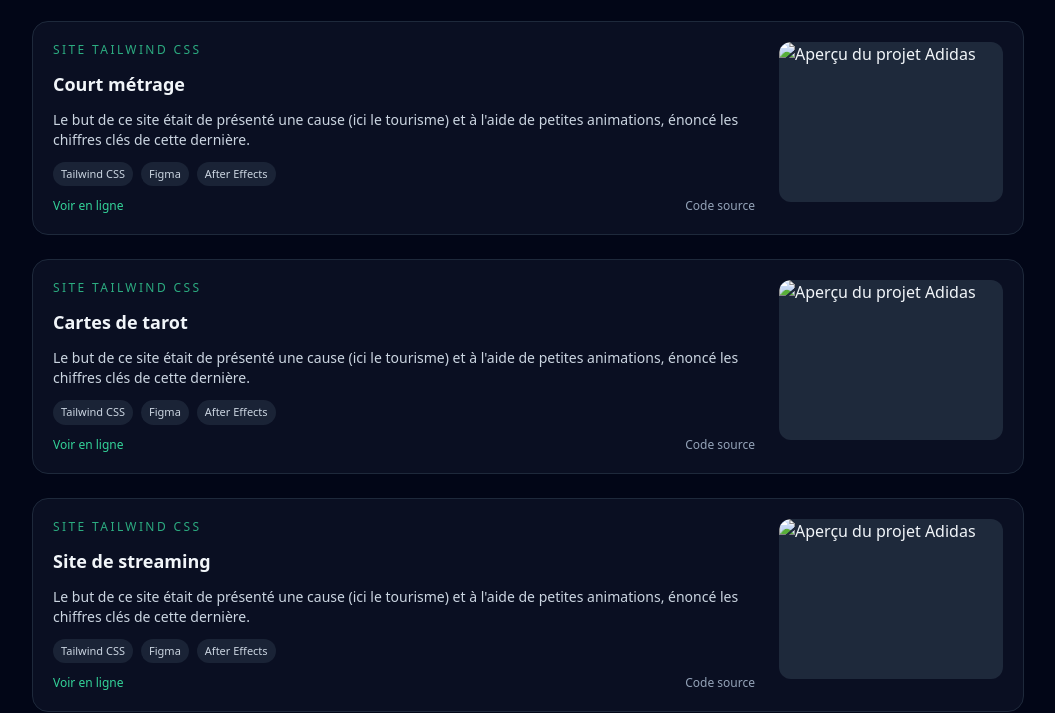
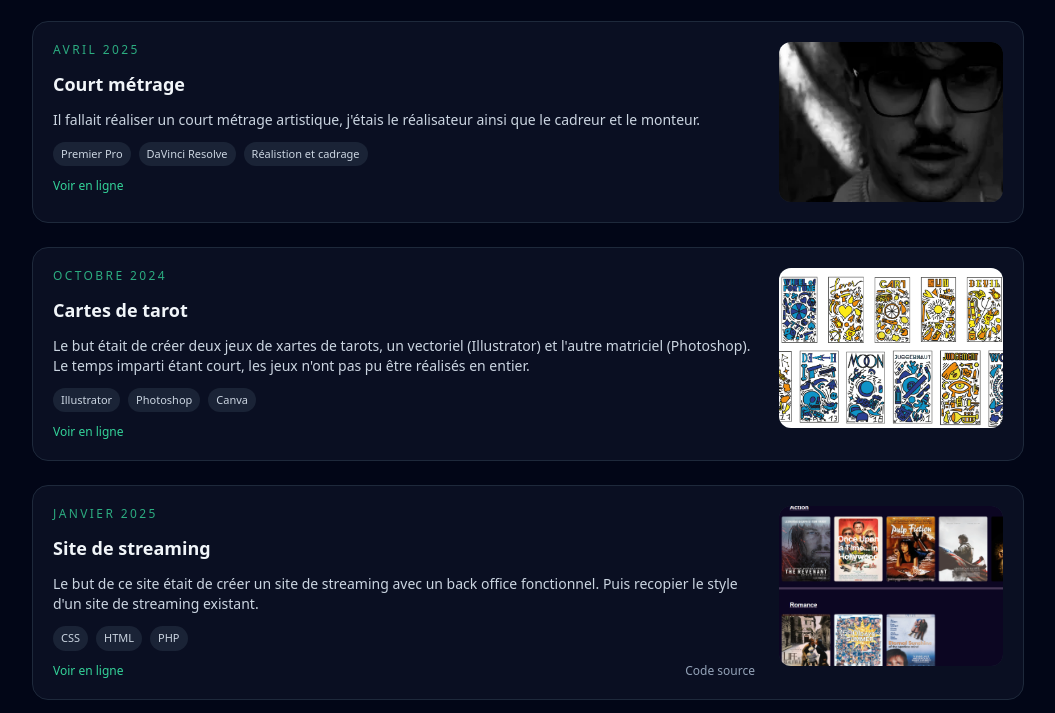
Before and after one commit to ArthurDesmoulins/Portfolio, a website: page projects.html in a window 1280 px wide. Shown: the part 2276-2989 px from the top of the page, without its empty margins (112-1167 px from the left). Drawn offline with nearby package versions, Linux system fonts and the light colour scheme.

Commit message:
feat: Update project portfolio with new descriptions, technologies, and links, and add corresponding image assets.

```diff
--- a/projects.html
+++ b/projects.html
@@ -235,7 +235,7 @@
 
               <div class="mt-4 flex items-center text-xs">
                 <a
-                  href="https://sae3.01-arhur-desmoulins.mmidev.fr/"
+                  href="https://eregaudie17.github.io/Sae-3.03/"
                   class="text-emerald-400 hover:underline"
                 >
                   Voir en ligne
@@ -544,7 +544,7 @@
             <!-- Texte -->
             <div class="flex-1 space-y-3">
               <p class="text-xs uppercase tracking-[0.2em] text-emerald-400/80">
-                Site Tailwind CSS
+                Avril 2025
               </p>
 
               <h3
@@ -554,35 +554,28 @@
               </h3>
 
               <p class="text-sm text-slate-300">
-                Le but de ce site était de présenté une cause (ici le tourisme)
-                et à l'aide de petites animations, énoncé les chiffres clés de
-                cette dernière.
+                Il fallait réaliser un court métrage artistique, j'étais le
+                réalisateur ainsi que le cadreur et le monteur.
               </p>
 
               <div class="flex flex-wrap gap-2 text-[11px] text-slate-300">
                 <span class="px-2 py-1 rounded-full bg-slate-800/80"
-                  >Tailwind CSS</span
+                  >Premier Pro</span
                 >
                 <span class="px-2 py-1 rounded-full bg-slate-800/80"
-                  >Figma</span
+                  >DaVinci Resolve</span
                 >
                 <span class="px-2 py-1 rounded-full bg-slate-800/80"
-                  >After Effects</span
+                  >Réalistion et cadrage</span
                 >
               </div>
 
               <div class="mt-4 flex items-center justify-between text-xs">
                 <a
-                  href="https://sae3.01-arhur-desmoulins.mmidev.fr/"
+                  href="https://youtu.be/QZ9tO2DEMTQ"
                   class="text-emerald-400 hover:underline"
                 >
                   Voir en ligne
-                </a>
-                <a
-                  href="https://github.com/ArthurDesmoulins/Sae-3.03"
-                  class="text-slate-400 hover:underline"
-                >
-                  Code source
                 </a>
               </div>
             </div>
@@ -592,8 +585,8 @@
               class="w-full md:w-56 h-40 rounded-xl bg-slate-800 overflow-hidden flex-shrink-0"
             >
               <img
-                src="asset/.png"
-                alt="Aperçu du projet Adidas"
+                src="asset/Court-métrage.png"
+                alt="Aperçu du projet Court-métrage"
                 class="w-full h-full object-cover group-hover:scale-105 transition-transform duration-300"
               />
             </div>
@@ -606,7 +599,7 @@
             <!-- Texte -->
             <div class="flex-1 space-y-3">
               <p class="text-xs uppercase tracking-[0.2em] text-emerald-400/80">
-                Site Tailwind CSS
+                Octobre 2024
               </p>
 
               <h3
@@ -616,35 +609,30 @@
               </h3>
 
               <p class="text-sm text-slate-300">
-                Le but de ce site était de présenté une cause (ici le tourisme)
-                et à l'aide de petites animations, énoncé les chiffres clés de
-                cette dernière.
+                Le but était de créer deux jeux de xartes de tarots, un
+                vectoriel (Illustrator) et l'autre matriciel (Photoshop). Le
+                temps imparti étant court, les jeux n'ont pas pu être réalisés
+                en entier.
               </p>
 
               <div class="flex flex-wrap gap-2 text-[11px] text-slate-300">
                 <span class="px-2 py-1 rounded-full bg-slate-800/80"
-                  >Tailwind CSS</span
+                  >Illustrator</span
                 >
                 <span class="px-2 py-1 rounded-full bg-slate-800/80"
-                  >Figma</span
+                  >Photoshop</span
                 >
                 <span class="px-2 py-1 rounded-full bg-slate-800/80"
-                  >After Effects</span
+                  >Canva</span
                 >
               </div>
 
               <div class="mt-4 flex items-center justify-between text-xs">
                 <a
-                  href="https://sae3.01-arhur-desmoulins.mmidev.fr/"
+                  href="https://www.canva.com/design/DAGUkkKY-ac/JeA0pxc7p9cj6atuxkIpwQ/edit?utm_content=DAGUkkKY-ac&utm_campaign=designshare&utm_medium=link2&utm_source=sharebutton"
                   class="text-emerald-400 hover:underline"
                 >
                   Voir en ligne
-                </a>
-                <a
-                  href="https://github.com/ArthurDesmoulins/Sae-3.03"
-                  class="text-slate-400 hover:underline"
-                >
-                  Code source
                 </a>
               </div>
             </div>
@@ -654,7 +642,7 @@
               class="w-full md:w-56 h-40 rounded-xl bg-slate-800 overflow-hidden flex-shrink-0"
             >
               <img
-                src="asset/.png"
+                src="asset/Cartes.png"
                 alt="Aperçu du projet Adidas"
                 class="w-full h-full object-cover group-hover:scale-105 transition-transform duration-300"
               />
@@ -668,7 +656,7 @@
             <!-- Texte -->
             <div class="flex-1 space-y-3">
               <p class="text-xs uppercase tracking-[0.2em] text-emerald-400/80">
-                Site Tailwind CSS
+                Janvier 2025
               </p>
 
               <h3
@@ -678,32 +666,26 @@
               </h3>
 
               <p class="text-sm text-slate-300">
-                Le but de ce site était de présenté une cause (ici le tourisme)
-                et à l'aide de petites animations, énoncé les chiffres clés de
-                cette dernière.
+                Le but de ce site était de créer un site de streaming avec un
+                back office fonctionnel. Puis recopier le style d'un site de
+                streaming existant.
               </p>
 
               <div class="flex flex-wrap gap-2 text-[11px] text-slate-300">
-                <span class="px-2 py-1 rounded-full bg-slate-800/80"
-                  >Tailwind CSS</span
-                >
-                <span class="px-2 py-1 rounded-full bg-slate-800/80"
-                  >Figma</span
-                >
-                <span class="px-2 py-1 rounded-full bg-slate-800/80"
-                  >After Effects</span
-                >
+                <span class="px-2 py-1 rounded-full bg-slate-800/80">CSS</span>
+                <span class="px-2 py-1 rounded-full bg-slate-800/80">HTML</span>
+                <span class="px-2 py-1 rounded-full bg-slate-800/80">PHP</span>
               </div>
 
               <div class="mt-4 flex items-center justify-between text-xs">
                 <a
-                  href="https://sae3.01-arhur-desmoulins.mmidev.fr/"
+                  href="https://desmoulins-sae203.mmi-limoges.fr/"
                   class="text-emerald-400 hover:underline"
                 >
                   Voir en ligne
                 </a>
                 <a
-                  href="https://github.com/ArthurDesmoulins/Sae-3.03"
+                  href="https://github.com/ArthurDesmoulins/SAE2.03-Desmoulins"
                   class="text-slate-400 hover:underline"
                 >
                   Code source
@@ -716,8 +698,8 @@
               class="w-full md:w-56 h-40 rounded-xl bg-slate-800 overflow-hidden flex-shrink-0"
             >
               <img
-                src="asset/.png"
-                alt="Aperçu du projet Adidas"
+                src="asset/Streaming.png"
+                alt="Aperçu du projet Streaming"
                 class="w-full h-full object-cover group-hover:scale-105 transition-transform duration-300"
               />
             </div>
```
Also changed, not shown: asset/Cartes.png (added), asset/Court-métrage.png (added), asset/Streaming.png (added).
